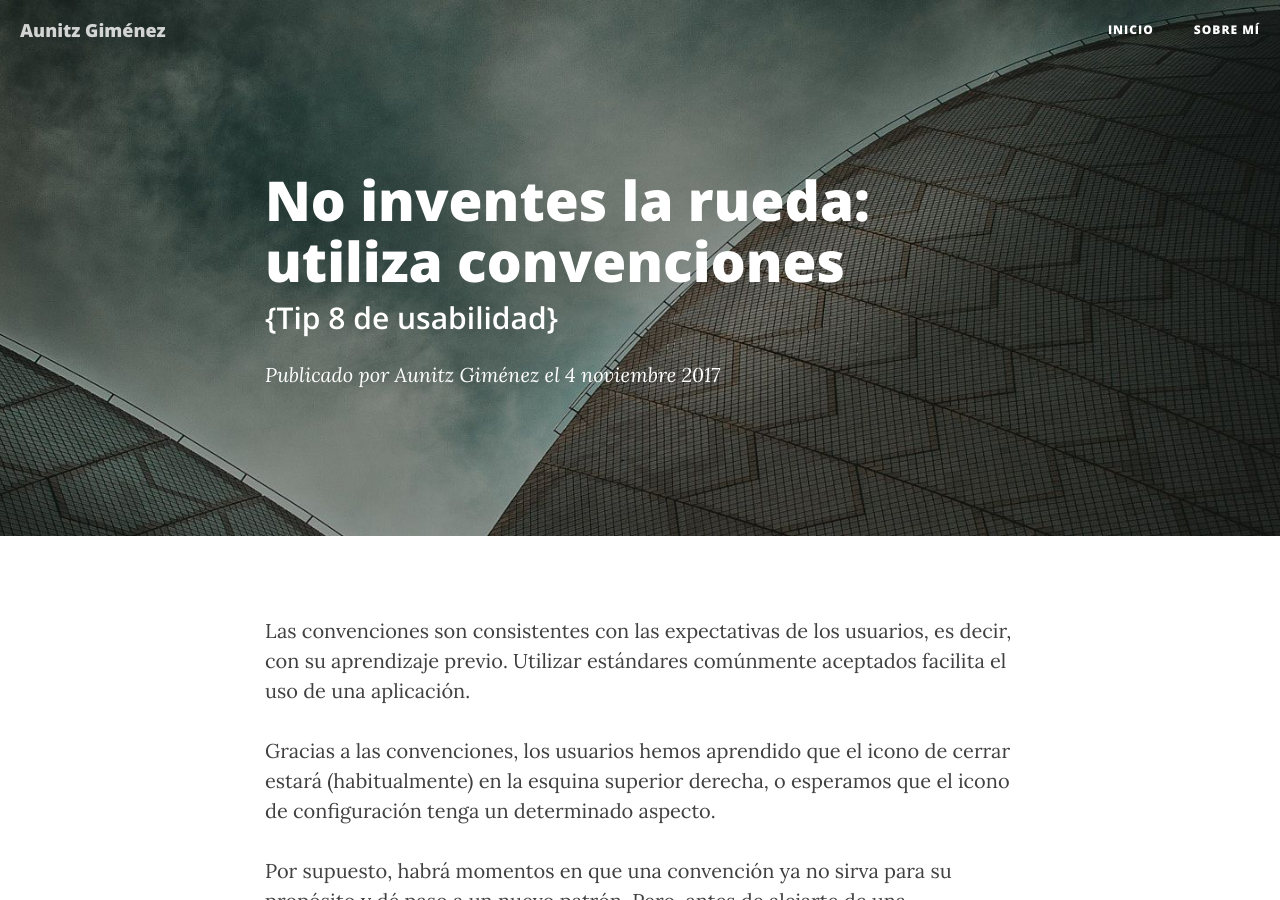
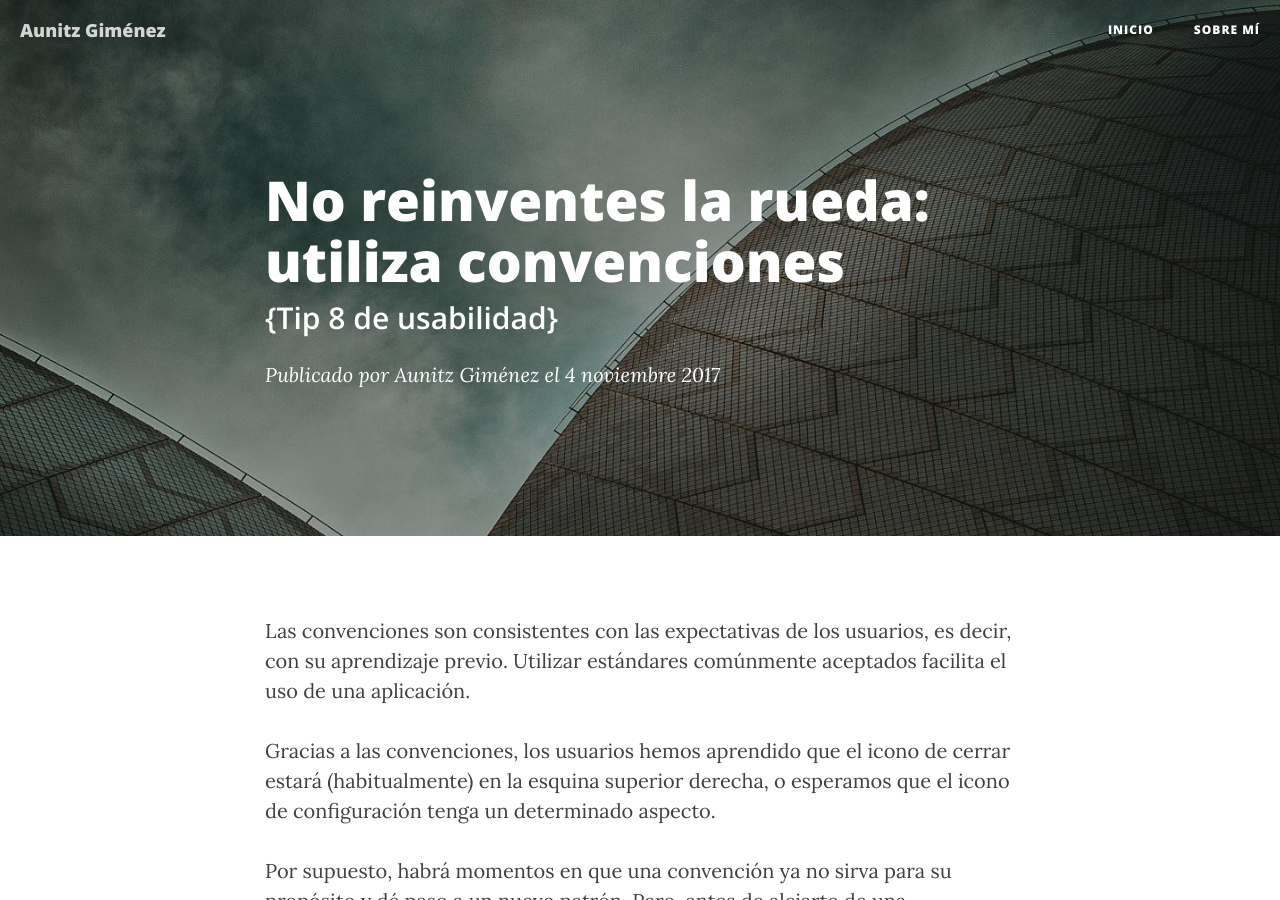
Before and after one commit to aunitz/beta, a Jekyll site: the page built from _posts/2017-11-04-tip-8-utiliza-convenciones.markdown, in a window 1280 px wide and 900 px high. Built offline with Jekyll 4.4.1, drawn with Linux system fonts in a browser that asks for light colours; nearby versions of some CDN libraries; comment, search, counter and statistics services are not loaded.

Commit message:
Corrección en el título del post.

```diff
--- a/_posts/2017-11-04-tip-8-utiliza-convenciones.markdown
+++ b/_posts/2017-11-04-tip-8-utiliza-convenciones.markdown
@@ -1,6 +1,6 @@
 ---
 layout:     post
-title:      "No inventes la rueda: utiliza convenciones"
+title:      "No reinventes la rueda: utiliza convenciones"
 subtitle:   "{Tip 8 de usabilidad}"
 date:       2017-11-04 11:30:00
 author:     "Aunitz Giménez"
@@ -13,4 +13,4 @@ header-img: "img/post-bg-12.jpg"
 
 <p>Por supuesto, habrá momentos en que una convención ya no sirva para su propósito y dé paso a un nuevo patrón. Pero, antes de alejarte de una convención, asegúrate de que haya un buen motivo para ello.</p>
 
-<p><img src="{{ site.baseurl }}/img/tip-8-utiliza-convenciones.png" alt="Ilustración del tip 8 de usabilidad: no inventes la rueda; utiliza convenciones"></p>
+<p><img src="{{ site.baseurl }}/img/tip-8-utiliza-convenciones.png" alt="Ilustración del tip 8 de usabilidad: no reinventes la rueda; utiliza convenciones"></p>
```
